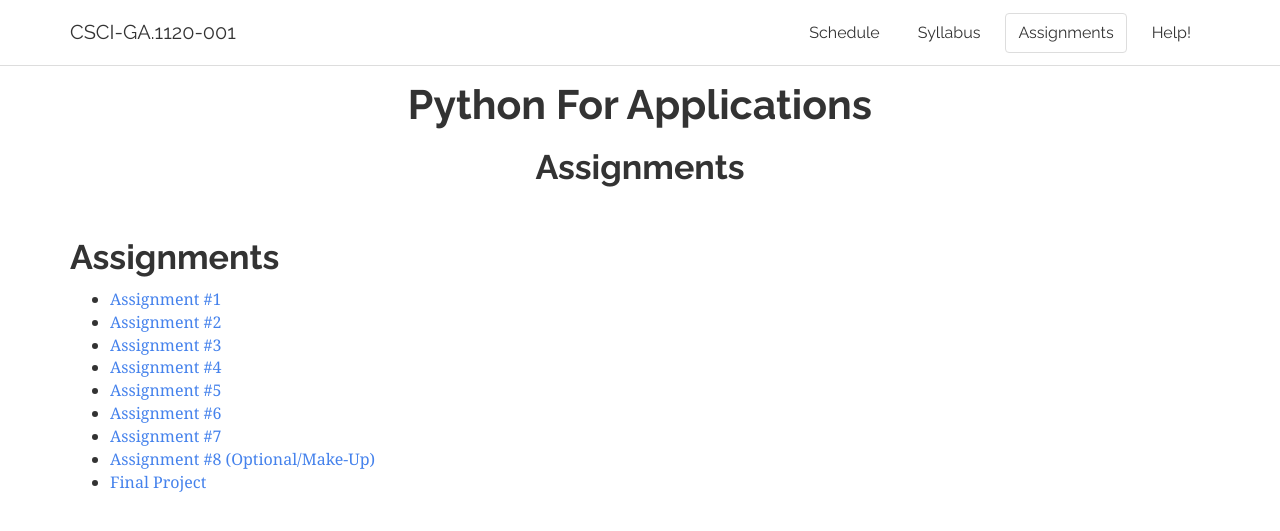
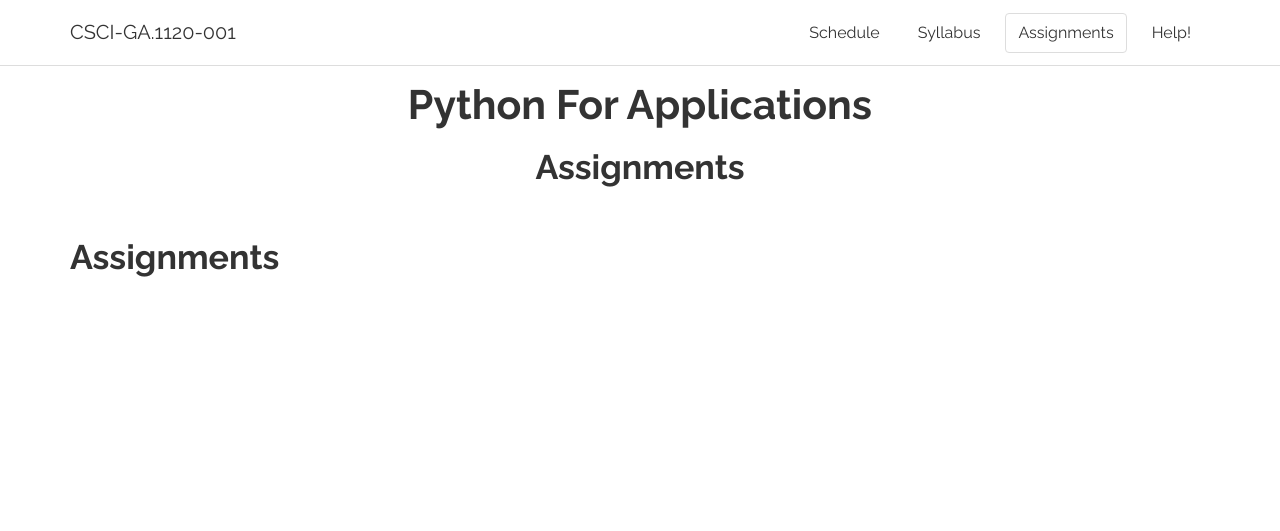
Before and after one commit to foureyes/csci-ga.1120-fall2017-001, a Jekyll site: the page built from assignments.markdown, in a window 1280 px wide. Shown: the top 531 px of the page. Built offline with Jekyll 4.4.1, drawn with Linux system fonts in a browser that asks for light colours; our own code applies the rules of GitHub Pages for plain Markdown files; some of the changed lines change nothing that is shown.

Commit message:
fix up assignments

```diff
--- a/assignments.markdown
+++ b/assignments.markdown
@@ -6,6 +6,8 @@ nav-state: assignments
 
 ## Assignments
 
+
+{% comment %}
 * [Assignment #1](assignments/hw01.html)
 * [Assignment #2](assignments/hw02.html)
 * [Assignment #3](assignments/hw03.html)
@@ -16,7 +18,6 @@ nav-state: assignments
 * [Assignment #8 (Optional/Make-Up)](assignments/hw08.html)
 * [Final Project](assignments/final-project.html)
 
-{% comment %}
 * [Assignment #9](assignments/hw09.html)
 * [Assignment #10](assignments/hw10.html)
 * [Assignment #11](assignments/hw11.html)
```
Also changed, not shown: 1 other file.
